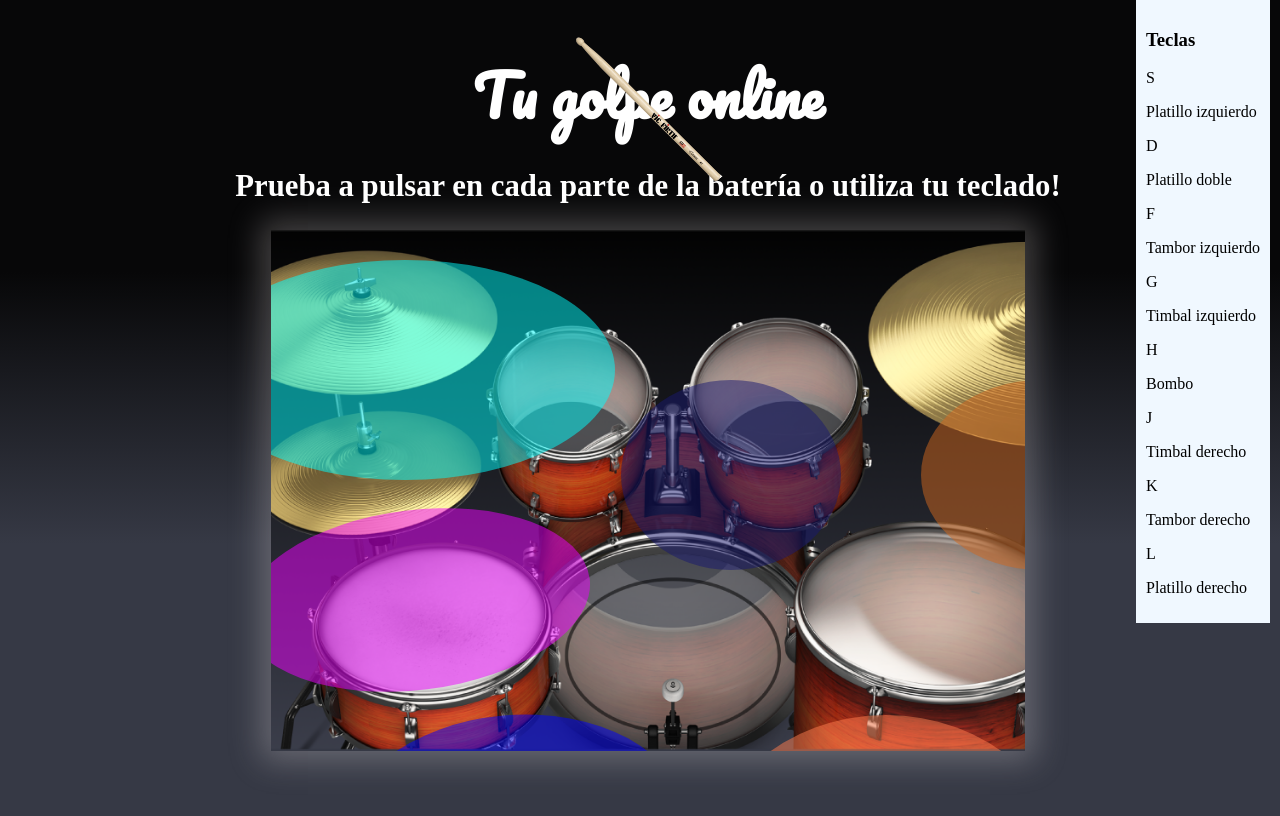
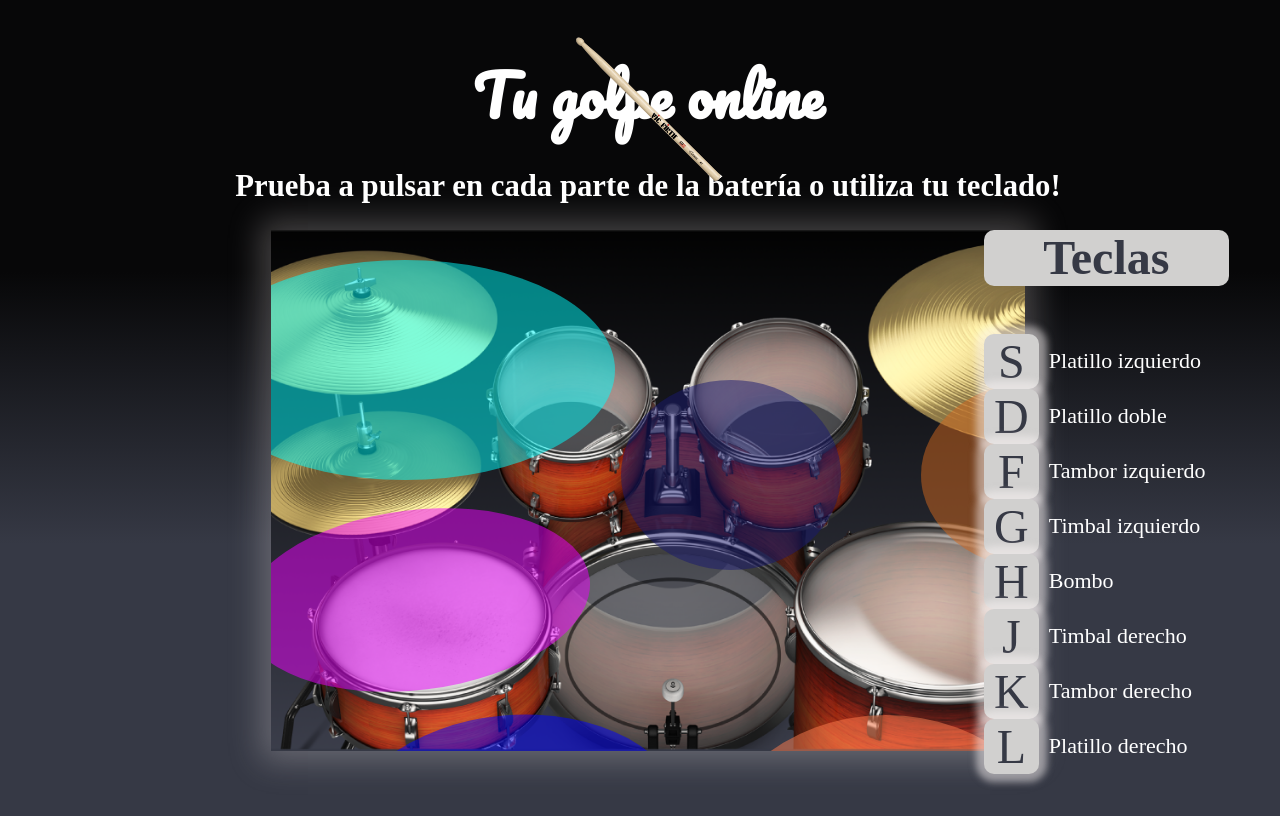
Before and after one commit to FactoriaF5Code/rc2-project-3-group-5, a plain HTML site: page index.html in a window 1280 px wide. Drawn offline with Linux system fonts and the light colour scheme; a web font is replaced by a local one.

Commit message:
Realizada leyenda en html y css

```diff
--- a/index.html
+++ b/index.html
@@ -44,6 +44,7 @@
 
         <section id="leyenda">
             <h3 class="tituloTeclas"> Teclas </h3>
+            <div class="contenedorTeclas">
                 <article>
                     <div class="tecla">S</div>
                     <p>Platillo izquierdo</p>
@@ -76,6 +77,7 @@
                     <div class="tecla">L</div>
                     <p>Platillo derecho</p>
                 </article>
+            </div>
         </section>
     </main>
 
--- a/style.css
+++ b/style.css
@@ -1,3 +1,8 @@
+*{
+    /* outline: solid 0.5px red; */
+
+}
+
 body {
     cursor: none;
     overflow: hidden;
@@ -23,21 +28,75 @@ h1 {
 }
 
 h2 {
-
     font-size: 3.84vh;
     font-family: Bellota;
     color: white;
 }
 
+main {
+    display: flex;
+    align-items: center;
+}
+
 #leyenda {
+    height: 65.19vh;
     position: absolute;
-    right: 10px; /* Alinea a la derecha con un margen de 10px desde el borde derecho */
-    top: 0; /* Alinea en la parte superior */
+    right: 4vw;
     display: flex;
     flex-direction: column;
-    background-color: aliceblue;
-    padding: 10px;
+    justify-content: space-between;
 }
+
+.tituloTeclas {
+    background-color: #D1D0CF;
+    width: 245px;
+    height: 65px;
+    border-radius: 10px;
+    font-size: 48px;
+    font-family: Bellota;
+    color: #363945;
+    display: flex;
+    justify-content: center;
+    align-items: center;
+    margin-top: 0px;
+}
+
+.contenedorTeclas {
+    height: 80%;
+    display: flex;
+    flex-direction: column;
+    justify-content: space-between;
+}
+
+article {
+    height: 55px;
+    display: flex;
+    align-items: center;
+    flex-direction: row;
+}
+
+.tecla {
+    width: 55px;
+    height: 55px;
+    background-color: #D1D0CF;
+    border-radius: 10px;
+    font-family: Bellota;
+    font-size: 48px;
+    color: #363945;
+    display: flex;
+    align-items: center;
+    justify-content: center;
+    margin-bottom: 0px;
+    box-shadow: 0px 0px 7px 8px rgba(252, 245, 245, 0.5);
+}
+
+p {
+    font-family: Bellota;
+    font-size: 22px;
+    color: white;
+    margin-left: 10px;
+}
+
 
 #bateria {
     background-image: url(./bateria.png);
```
Lines whose indentation alone changed are shown as unchanged.
